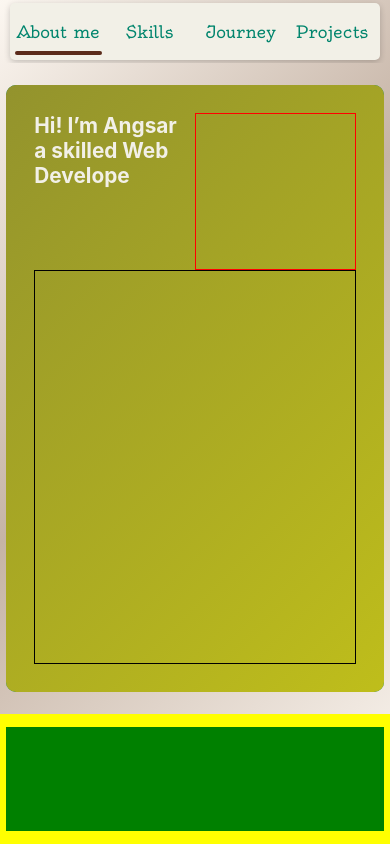
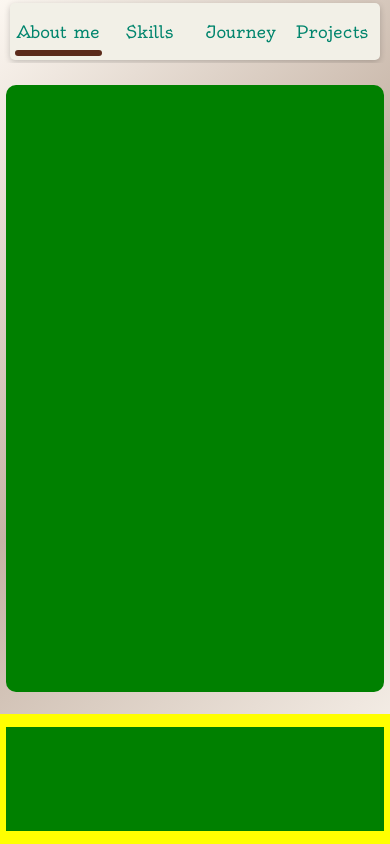
Before and after one commit to ansaraidarbek/personalWebsite, a React (Create React App) app: page / in a window 390 px wide. Built offline with nearby package versions, Linux system fonts and the light colour scheme.

Commit message:
changes to the visuals of navigator and aboutMe for different pages

```diff
--- a/src/components/about-me/aboutMe.module.css
+++ b/src/components/about-me/aboutMe.module.css
@@ -1,3 +1,13 @@
+@font-face {
+    font-family: PaytoneOne;
+    src: url('../../fonts/PaytoneOne-Regular.ttf');
+  }
+
+  @font-face {
+    font-family: Cagliostro;
+    src: url('../../fonts/Cagliostro-Regular.ttf');
+  }
+
 .outer {
     border-radius: 10px;
     background-color: #01856D;
@@ -10,13 +20,13 @@
     border-radius: 10px;
     display: grid;
     padding: 1.506rem;
-    background-color: yellow;
     grid-template-columns: 50% 50%;
     grid-template-rows: 4.649rem calc(100% - 4.649rem);
 }
 
 .mainText > h1{
-    font-size: 1.703rem;
+    font-size: 1.658rem;
+    font-family: PaytoneOne, sans-serif;
     color: #F2F0E7;
     margin: 0;
     padding: 0;
@@ -24,17 +34,51 @@
 
 .left {
     border: 1px solid black;
+    display: flex;
+    flex-direction: column;
+    justify-content: center;
+    width: 84%;
+    gap: 0.3rem;
 }
 
+.brown{
+    color: #461606!important;
+}
+
+.left > p{
+    font-family: Cagliostro, sans-serif;
+    color: #F2F0E7;
+    font-size: 0.574rem;
+    margin: 0;
+    padding: 0;
+}
 .right {
     border: 1px solid red;
     grid-row-start: 1;
     grid-row-end: 3;
     grid-column-start: 2;
     grid-column-end: 3;
+    display: flex;
+    justify-content: center;
 }
 
-@media only screen and (aspect-ratio <= 1.879) {
+.right_inner{
+    display: flex;
+    width: 11.42rem;
+    height: 11.42rem;
+    margin-top: 0.861rem;
+    background-color: #F2F0E7;
+    border-radius: 20px;
+}
+
+.right_inner > img{
+    border-radius: 20px;
+    width: 100%;
+    height: 100%;
+    transform: rotate(4.67deg);
+}
+
+@media only screen and (aspect-ratio <= 1.954) {
     /*do smth*/
     .mainText{
         grid-row-start: 1;
@@ -48,6 +92,16 @@
         grid-row-end: 3;
         grid-column-start: 2;
         grid-column-end: 3;
+    }
+
+    .left > p{
+        font-size: 0.36rem;
+    }
+
+    .left {
+        padding-top: 0.776rem;
+        height: 9.606rem;
+        justify-content: space-around;
     }
 }
 
--- a/src/components/about-me/index.tsx
+++ b/src/components/about-me/index.tsx
@@ -73,18 +73,24 @@ const AboutMeSection = () => {
     return (
     <section id="about_me" className={CB.outer}>
         <div className={cx(CB.inner, AM.outer)}>
-            <div className={AM.inner}>
+            {/* <div className={AM.inner}>
                 <div className={AM.mainText}>
                     <h1><span>{isMobile ? "Hi! I’m Angsar" : "Hi! I’m Aidarbek Angsar"}</span><br></br>
                     a skilled {returnText(isMobile, text)}</h1>
                 </div>
                 <div className={AM.left}>
-                    <p className={AM.brown}></p>
-                    <p></p>
-                    <p className={AM.brown}></p>
+                    <p className={AM.brown}>
+                    Lorem Ipsum is simply dummy text of the printing and typesetting industry. Lorem Ipsum has been the industry's standard dummy text ever since the 1500s, when an unknown printer took a galley of type and scrambled it to make a type specimen book.
+                    </p>
+                    <p>Lorem Ipsum is simply dummy text of the printing and typesetting industry. Lorem Ipsum has been the industry's standard dummy text ever since the 1500s, when an unknown printer took a galley of type and scrambled it to make a type specimen book.</p>
+                    <p className={AM.brown}>Lorem Ipsum is simply dummy text of the printing and typesetting industry. Lorem Ipsum has been the industry's standard dummy text ever since the 1500s, when an unknown printer took a galley of type and scrambled it to make a type specimen book.</p>
                 </div>
-                <div className={AM.right}></div>
-            </div>
+                <div className={AM.right}>
+                    <div className={AM.right_inner}>
+                        <img src={require("../../images/mainPhoto.jpg")} alt="Main Photo" />
+                    </div>
+                </div>
+            </div> */}
         </div>
     </section>
 )};
--- a/src/components/contacts/contacts.module.css
+++ b/src/components/contacts/contacts.module.css
@@ -16,8 +16,14 @@
     }
 
     .inner {
-        width: 97.16%;
+        width: 54.423vh;
         background-color: green;
         height: 79.32%;
     }
 }
+
+@media only screen and (aspect-ratio < 0.562) {
+    .inner {
+        width: 97.16%;
+    }
+}
--- a/src/components/navigator-bar/NavigatorBar.module.css
+++ b/src/components/navigator-bar/NavigatorBar.module.css
@@ -18,8 +18,8 @@
 
 .outer {
     height: 2.245rem;
-    width: 83%;
-    min-width: 24rem;
+    flex-basis: 21.404rem;
+    flex-grow: 0.199;
     background-color: #F2F0E7;
     display: flex;
     justify-content: center;
@@ -31,11 +31,10 @@
 .inner{
     position: relative;
     display: flex;
-    justify-content: center;
+    justify-content: space-between;
     align-items: center;
-    margin: 0 auto;
-    gap: 2.32rem;
-    width: 22.68rem;
+    margin: 0 0.323rem;
+    width: 100%;
 }
 
 .inner>div{
@@ -46,8 +45,11 @@
     align-items: center;
 }
 
+.line, .inner button {
+    width: 3.879rem;
+}
+
 .inner button{
-    width: 3.93rem;
     font-size: 0.77rem;
     font-family: OldenBurg, sans-serif;
     color: #01856D;
@@ -63,7 +65,6 @@
 
 .line{
     position: absolute;
-    width: 3.93rem;
     left: 0rem;
     background-color: transparent;
     height: 100%!important;
@@ -97,23 +98,23 @@
     }
     .outer {
         min-width: unset;
-        width: 95%;
+        flex-basis: 95%;
         height: 90%;
         border-radius: 5px;
+        flex-grow: unset;
     }
     .inner {
-        gap: 0.409rem;
+        gap: unset;
         width: 18.293rem;
+        justify-content: space-between
+    }
+
+    .line, .inner button {
+        width: 11.994vh;
     }
 
     .inner button{
-        width: 4.2665rem;
-        font-size: 0.853rem;
-    }
-
-    .line {
-        width: 4.2665rem;
-        height: 70%!important;
+        font-size: 2.398vh;
     }
 
     .noHover {
@@ -131,9 +132,24 @@
     }
 }
 
-@media only screen and (aspect-ratio > 2) {
+@media only screen and (aspect-ratio < 0.562) {
+    .inner {
+        gap: 0.409rem;
+    }
+
+    .inner button{
+        font-size: 0.853rem;
+    }
+
+    .inner button, .line {
+        width: 4.2665rem;
+    }
+}
+
+@media only screen and (aspect-ratio > 2.057) {
     /*do smth*/
     .outer {
-        width: 40.097rem;
+        flex-basis: 27.026rem;
+        flex-grow: unset;
     }
-    }
+}
--- a/src/components/navigator-bar/index.tsx
+++ b/src/components/navigator-bar/index.tsx
@@ -24,7 +24,8 @@ const NavigatorBar = memo(({contentRef} : {contentRef : RefObject<HTMLDivElement
     const [isDragging, setIsDragging] = useState(false);
     const isMobile = useSelector((state:RootState) => state.device.value);
     const fontSize = useSelector((state:RootState) => state.fontSize.value);
-    const isResizing = useRef(false);
+    console.log(fontSize);
+    const isScrolling = useRef(true);
     const percentPast = useRef<number>(0);
     // console.log('hello from NavBar', isMobile, fontSize);
 
@@ -60,7 +61,6 @@ const NavigatorBar = memo(({contentRef} : {contentRef : RefObject<HTMLDivElement
     }, [])
 
     const handleThumbPositionOnScroll = useCallback(() => {
-        // console.log('handleThumbPosition');
         if (!contentRef.current || !scrollTrackInnerRef.current || !scrollThumbRef.current) {
           return;
         }
@@ -71,38 +71,49 @@ const NavigatorBar = memo(({contentRef} : {contentRef : RefObject<HTMLDivElement
                         clientHeight : contentRef.current.clientHeight,
                         trackWidth : scrollTrackInnerRef.current.clientWidth,
                         thumbWidth : scrollThumbRef.current.clientWidth};
-        if (isConsistent(store) && !isResizing.current) {
+        if (isConsistent(store) && isScrolling.current) {
 
             // find the percent of tip/ (content - visible content)
             // const contentheight = isMobile ? store.contentHeight : store.contentHeight;
-            const percent = ((store.contentTop)  / (store.contentHeight - store.clientHeight));
-            percentPast.current = percent;
+            percentPast.current = ((store.contentTop)  / (store.contentHeight - store.clientHeight));
 
             // obtain width of track - thumb
             const trackWidthRem = (store.trackWidth - store.thumbWidth) / fontSize;
 
             // find new left
-            const newLeft = (percent * trackWidthRem);
+            const newLeft = (percentPast.current * trackWidthRem);
             scrollThumbRef.current.style.left = newLeft + "rem";
-        } else if (isResizing.current) {
-            isResizing.current = false;
+        } else if (!isScrolling.current) {
+            isScrolling.current = true;
         } else {
             console.log("handleThumbPosition problems with numeric elems!");
         }
-      }, [contentRef, scrollTrackInnerRef, scrollThumbRef, fontSize, isResizing]);
+      }, [contentRef, scrollTrackInnerRef, scrollThumbRef, fontSize, isScrolling]);
 
-    const handleThumbPositionOnResize = useCallback(() => {
-        //console.log("handleThumbPositionOnResize");
-        if (!scrollTrackInnerRef.current || !scrollThumbRef.current || !contentRef.current) {
+    const handleThumbPositionOnFontSizeChange = useCallback(() => {
+        //console.log("handleThumbPositionOnFontSizeChange");
+        if (!contentRef.current) {
             return;
         }
 
-        isResizing.current = true;
+        isScrolling.current = false;
         contentRef.current.scrollTop = (contentRef.current.scrollHeight - contentRef.current.clientHeight) * percentPast.current;
-    }, [fontSize, scrollTrackInnerRef, scrollThumbRef, contentRef]);
+    }, [fontSize, scrollTrackInnerRef, contentRef]);
+
+    const handleThumbPositionOnResize = useCallback(() => {
+        console.log("handleThumbPositionOnResize");
+        if (!scrollTrackInnerRef.current || !scrollThumbRef.current) {
+            return;
+        }
+        const trackWidthRem = (scrollTrackInnerRef.current.clientWidth - scrollThumbRef.current.clientWidth) / fontSize;
+        console.log(scrollTrackInnerRef.current.clientWidth, scrollThumbRef.current.clientWidth, fontSize)
+        const newLeft = (percentPast.current * trackWidthRem);
+        scrollThumbRef.current.style.left = newLeft + "rem";
+        console.log(newLeft, percentPast.current)
+    }, [scrollTrackInnerRef, scrollThumbRef, fontSize]);
 
     useEffect (() => {
-        handleThumbPositionOnResize();
+        handleThumbPositionOnFontSizeChange();
         contentRef.current?.addEventListener('scroll', handleThumbPositionOnScroll);
 
         return () => {
@@ -142,6 +153,7 @@ const NavigatorBar = memo(({contentRef} : {contentRef : RefObject<HTMLDivElement
             const deltaY = (e.clientX - scrollStartPosition) * ((contentScrollHeight - numberOfSections * trackheight) / trackWidth);
             const newScrollTop = Math.min(initialScrollTop + deltaY, contentScrollHeight - contentOffsetHeight);
             contentRef.current.scrollTop = newScrollTop;
+
             console.log(newScrollTop, contentRef.current.scrollTop);
         }
         }, [isDragging, scrollStartPosition]);
--- a/src/components/shared-css-files/contentOuterBox.module.css
+++ b/src/components/shared-css-files/contentOuterBox.module.css
@@ -1,5 +1,5 @@
 :root {
-    --innerWidth: 91.5%;
+    --innerWidth: 18.358rem;
 }
 
 .outer {
@@ -12,9 +12,10 @@
 }
 
 .inner {
-    background-color: red;
-    width: var(--innerWidth);
-    height: 19.334rem;
+    flex-basis: var(--innerWidth);
+    flex-grow: 0.866;
+    height: 19.086rem;
+    background-color: blueviolet;
 }
 
 @media only screen and (aspect-ratio < 1) {
@@ -24,15 +25,26 @@
     }
 
     .inner {
-        width: 96.8%;
+        flex-basis: 54.423vh;
+        flex-grow: unset;
+        background-color: blue!important;
         height: 93.38%;
     }
 }
 
-@media only screen and (aspect-ratio > 2) {
+@media only screen and (aspect-ratio < 0.562) {
+
+    .inner {
+        flex-basis: 96.8%;
+        background-color: green!important;
+    }
+}
+
+@media only screen and (aspect-ratio > 2.057) {
 /*do smth*/
-.inner {
-    width: 44.203rem;
-    height: 19.334rem;
+    .inner {
+        flex-basis: 45.452rem;
+        flex-grow: unset;
+        background-color: red!important;
+    }
 }
-}
```
Also changed, not shown: src/fonts/Cagliostro-Regular.ttf (added), src/fonts/PaytoneOne-Regular.ttf (added).
